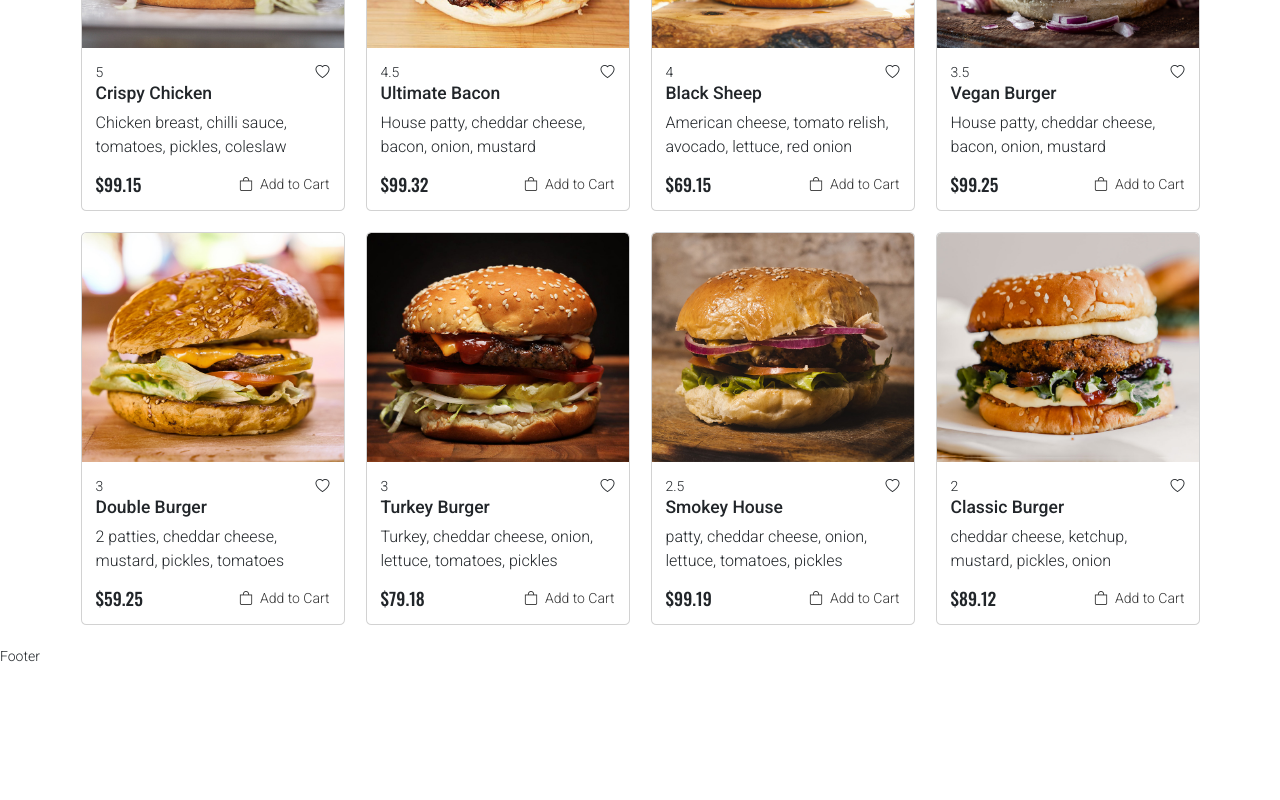
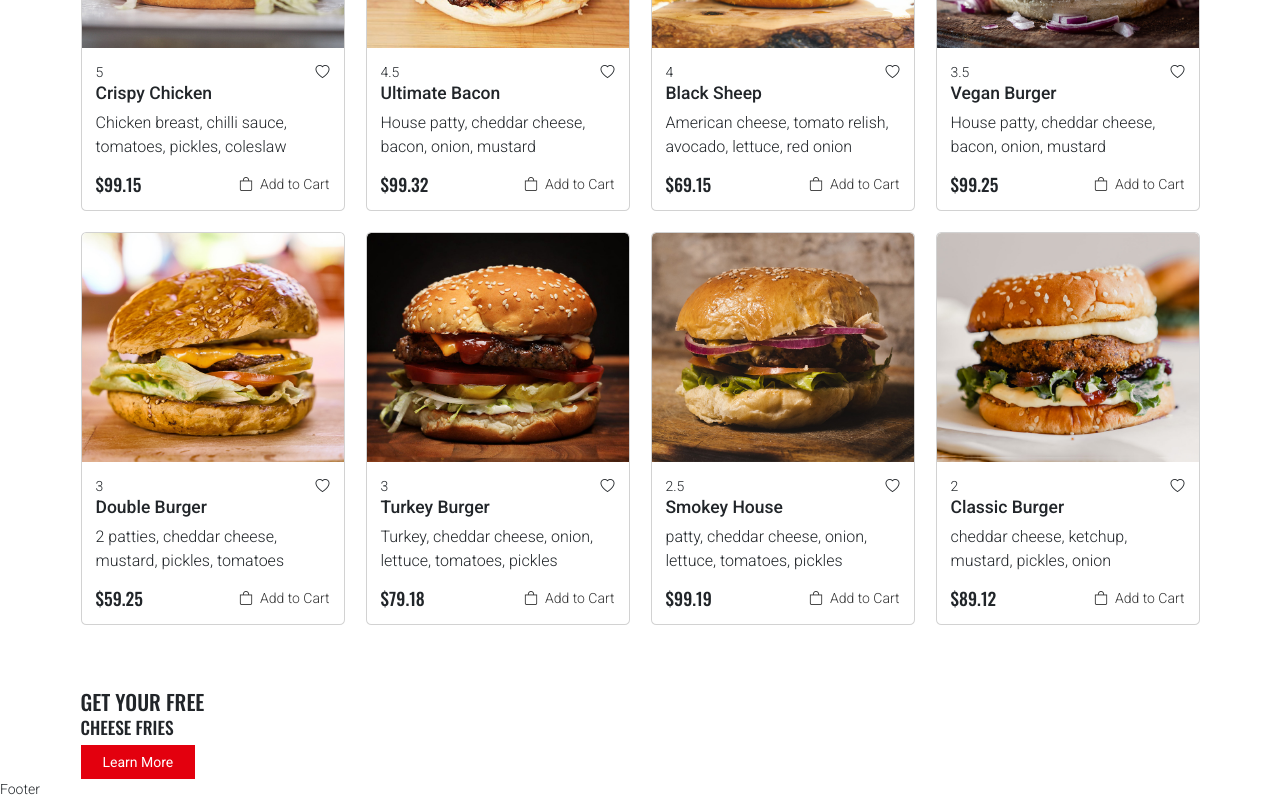
Before and after one commit to kanishkadz/QuickBites, a React (Create React App) app in the folder quick-bite/: page / in a window 1280 px wide. Shown: the part 2209-3009 px from the top of the page. Before the commit the page ends 2876 px from the top, so only its background shows below. Built offline with nearby package versions, Linux system fonts and the light colour scheme.

Commit message:
Update Section3.js

```diff
--- a/quick-bite/src/pages/Home/Section3.js
+++ b/quick-bite/src/pages/Home/Section3.js
@@ -9,6 +9,7 @@ import Image6 from "../../assets/menu/burger-16.jpg";
 import Image7 from "../../assets/menu/burger-17.jpg";
 import Image8 from "../../assets/menu/burger-18.jpg";
 import Cards from '../../components/Cards';
+import { Link } from 'react-router-dom';
 
 // Mock Data Cards
 const mockData = [
@@ -103,6 +104,18 @@ function Section3() {
                         />
                     ))}
                 </Row>
+
+                <Row className="pt-5">
+                    <Col sm={6} lg={5}>
+                        <div className="ads_box ads_img1 mb-5 mb-md-0">
+                            <h4 className="mb-0">GET YOUR FREE</h4>
+                            <h5>CHEESE FRIES</h5>
+                            <Link to="/" className="btn btn_red px-4 rounded-0">
+                                Learn More
+                            </Link>
+                        </div>
+                    </Col>
+                </Row>
             </Container>
         </section>
     )
```
